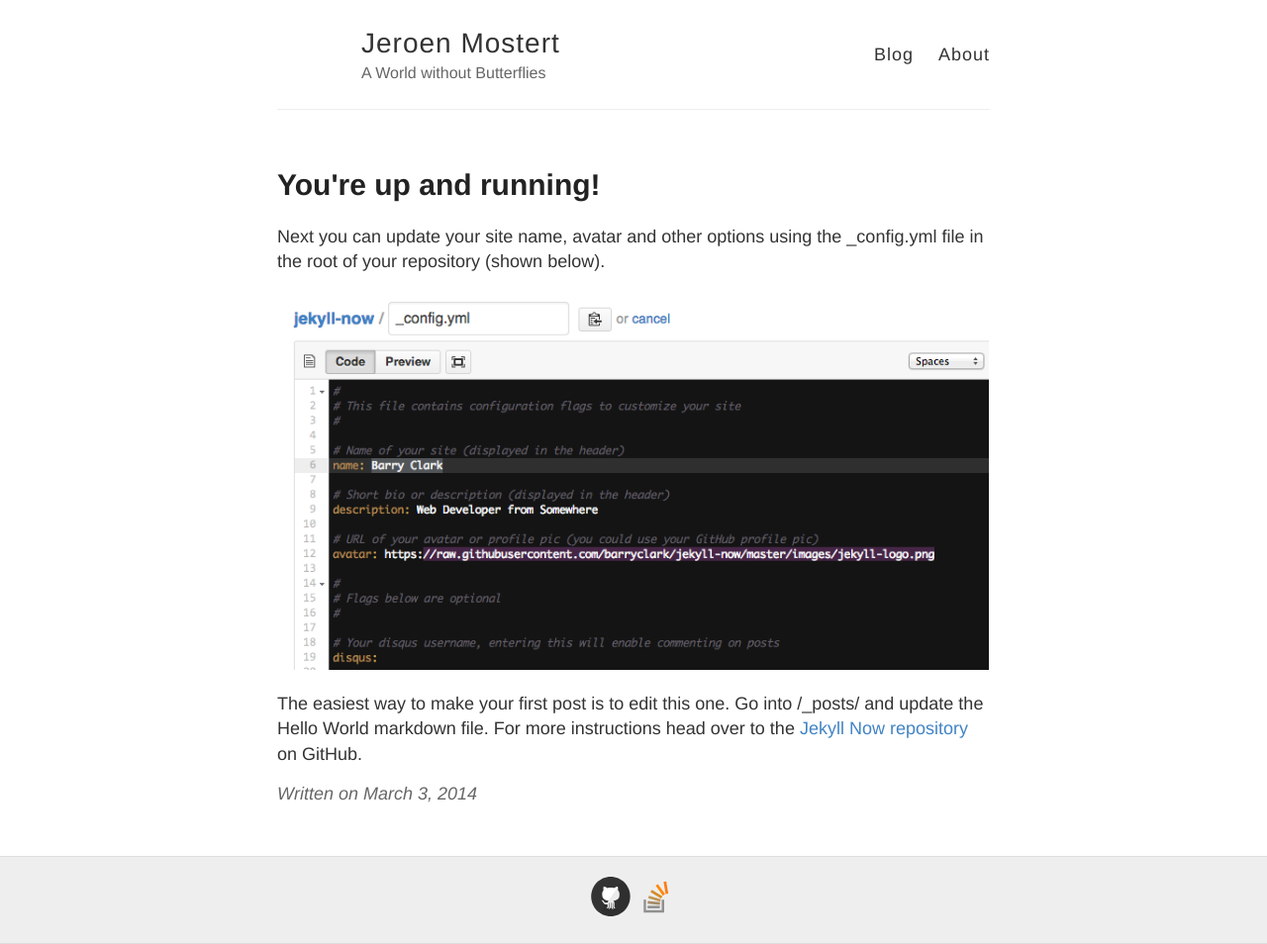
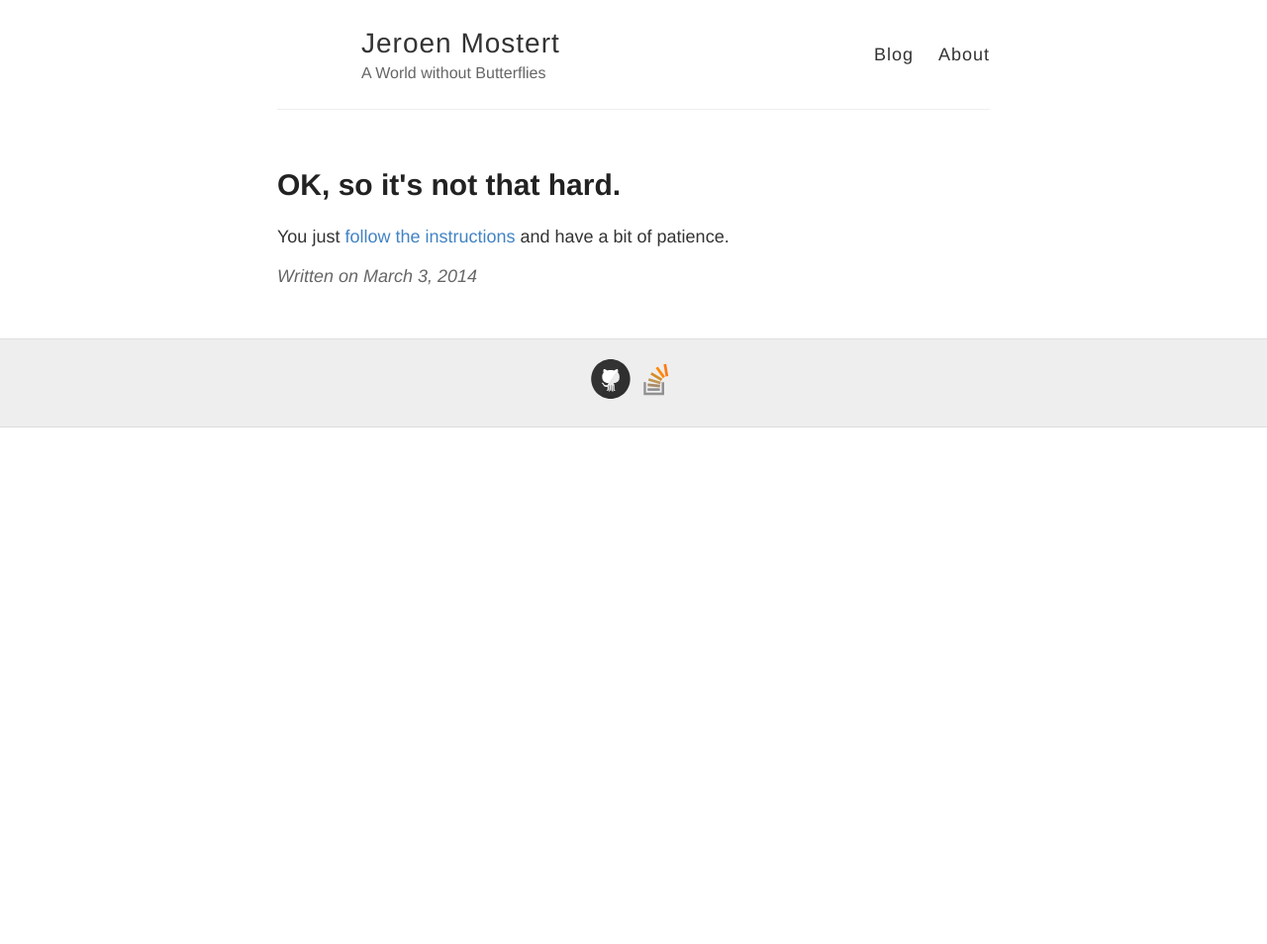
Before and after one commit to jeroen-mostert/jeroen-mostert.github.io, a Jekyll site: the page built from _posts/2014-3-3-Hello-World.md, in a window 1280 px wide. Shown: the whole page at 99% size. Built offline with Jekyll 4.4.1, drawn with Linux system fonts in a browser that asks for light colours; after the commit the page ends 900 px from its top, so only the background shows below that.

Commit message:
Update 2014-3-3-Hello-World.md

```diff
--- a/_posts/2014-3-3-Hello-World.md
+++ b/_posts/2014-3-3-Hello-World.md
@@ -1,10 +1,6 @@
 ---
 layout: post
-title: You're up and running!
+title: OK, so it's not that hard.
 ---
 
-Next you can update your site name, avatar and other options using the _config.yml file in the root of your repository (shown below).
-
-![_config.yml]({{ site.baseurl }}/images/config.png)
-
-The easiest way to make your first post is to edit this one. Go into /_posts/ and update the Hello World markdown file. For more instructions head over to the [Jekyll Now repository](https://github.com/barryclark/jekyll-now) on GitHub.
+You just [follow the instructions](https://github.com/barryclark/jekyll-now) and have a bit of patience.
```
